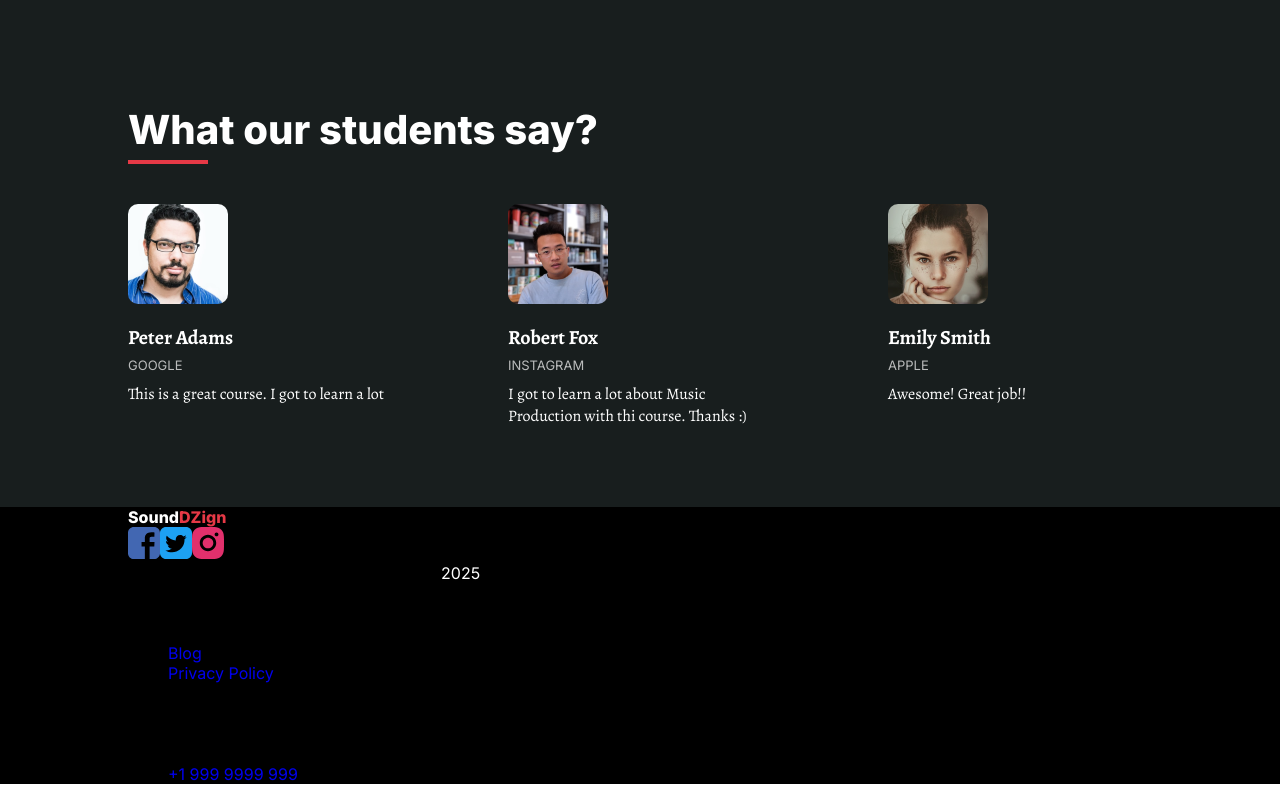
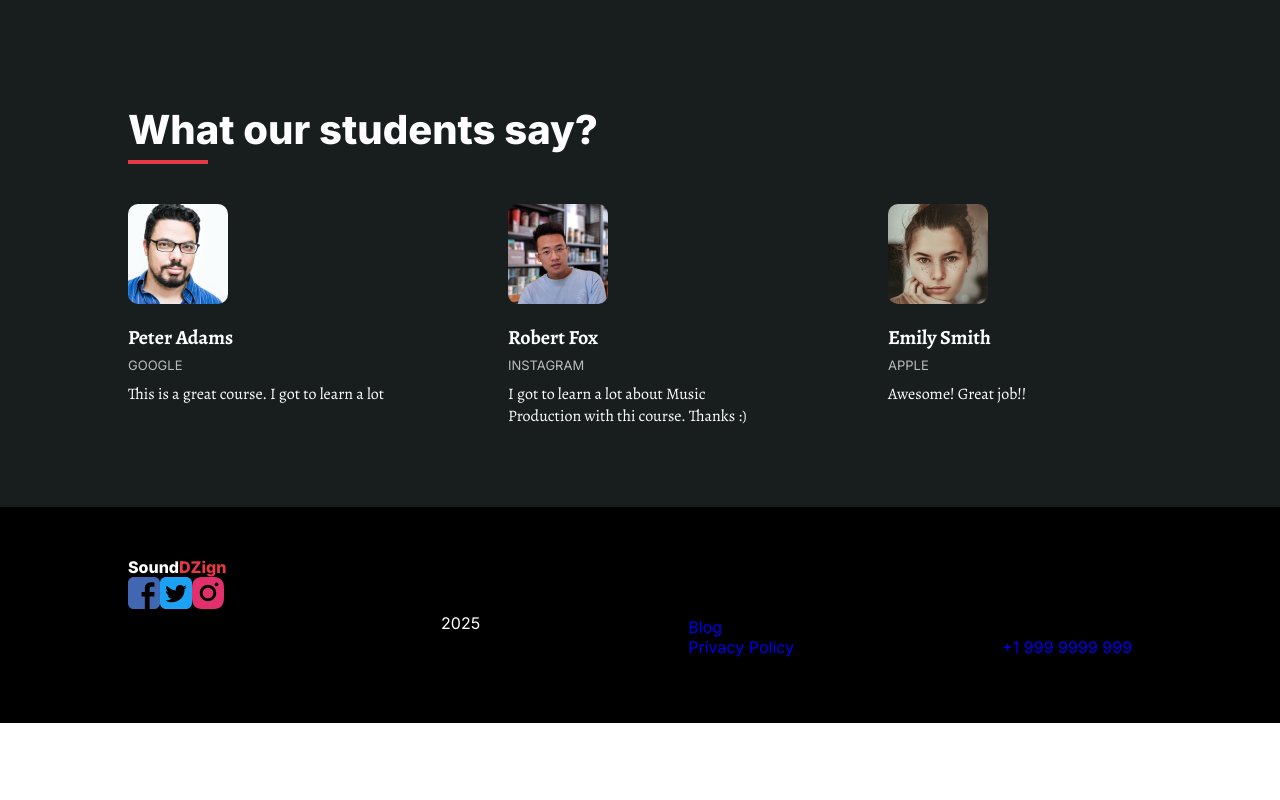
Before and after one commit to Nebenmor/sound-dzign, a React (Vite) app: page / in a window 1280 px wide. Shown: the part 2343-3143 px from the top of the page. After the commit the page ends 3066 px from the top, so only its background shows below. Built offline with nearby package versions, Linux system fonts and the light colour scheme.

Commit message:
implement footer styling

```diff
--- a/src/components/Footer/Footer.css
+++ b/src/components/Footer/Footer.css
@@ -0,0 +1,5 @@
+footer .content-container {
+  padding: 50px 0;
+  display: flex;
+  justify-content: space-between;
+}
```
